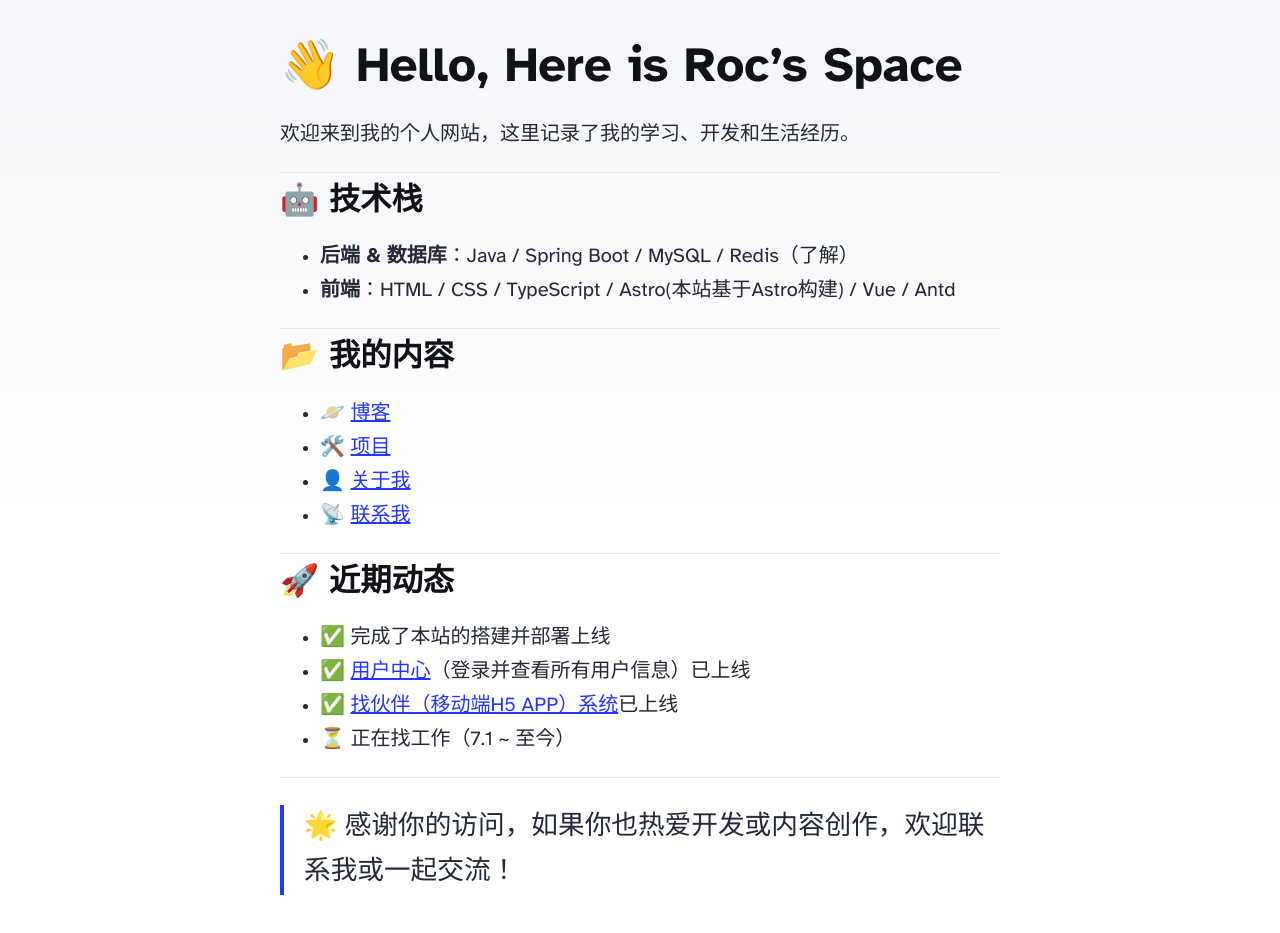
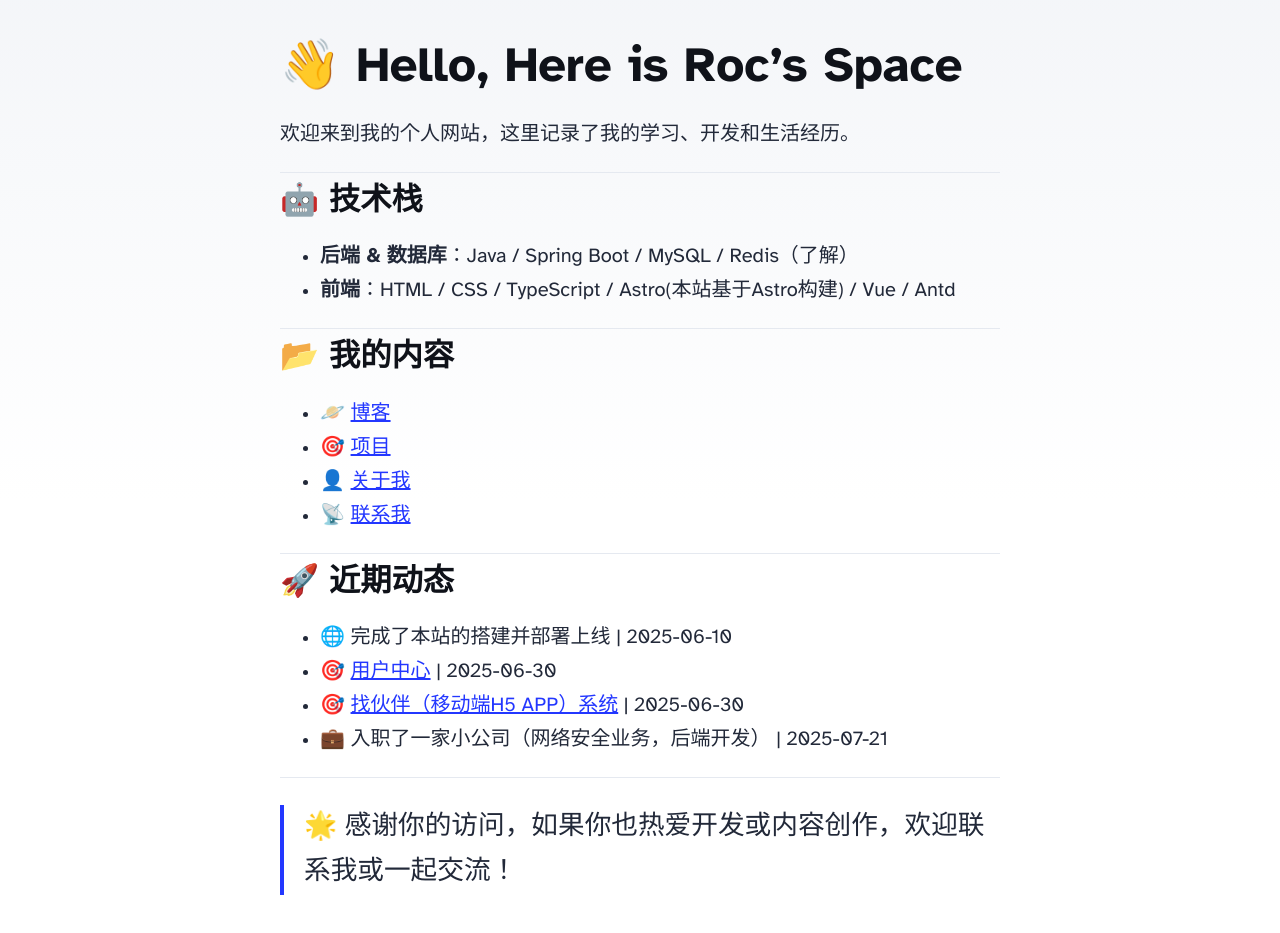
Before and after one commit to roc80/Blog, an Astro site: page / in a window 1280 px wide. Shown: the part 99-1032 px from the top of the page. Built offline with nearby package versions, Linux system fonts and the light colour scheme; Astro itself is replaced by a stand-in of ours.

Commit message:
update index

```diff
--- a/src/content/home/index.md
+++ b/src/content/home/index.md
@@ -14,7 +14,7 @@
 #### 📂 我的内容
 
 - 🪐 [博客](/blog)
-- 🛠️ [项目](https://github.com/roc80)
+- 🎯 [项目](https://github.com/roc80)
 - 👤 [关于我](/about)
 - 📡 [联系我](mailto:lipeng_8080@163.com)
 
@@ -22,10 +22,10 @@
 
 #### 🚀 近期动态
 
-- ✅ 完成了本站的搭建并部署上线
-- ✅ [用户中心](https://user.rocli.cn)（登录并查看所有用户信息）已上线
-- ✅ [找伙伴（移动端H5 APP）系统](https://find-friends.rocli.cn)已上线
-- ⏳  正在找工作（7.1 ~ 至今）
+- 🌐 完成了本站的搭建并部署上线 | 2025-06-10
+- 🎯 [用户中心](https://user.rocli.cn) | 2025-06-30
+- 🎯 [找伙伴（移动端H5 APP）系统](https://find-friends.rocli.cn) | 2025-06-30
+- 💼 入职了一家小公司（网络安全业务，后端开发） | 2025-07-21
 
 ---
 
```
